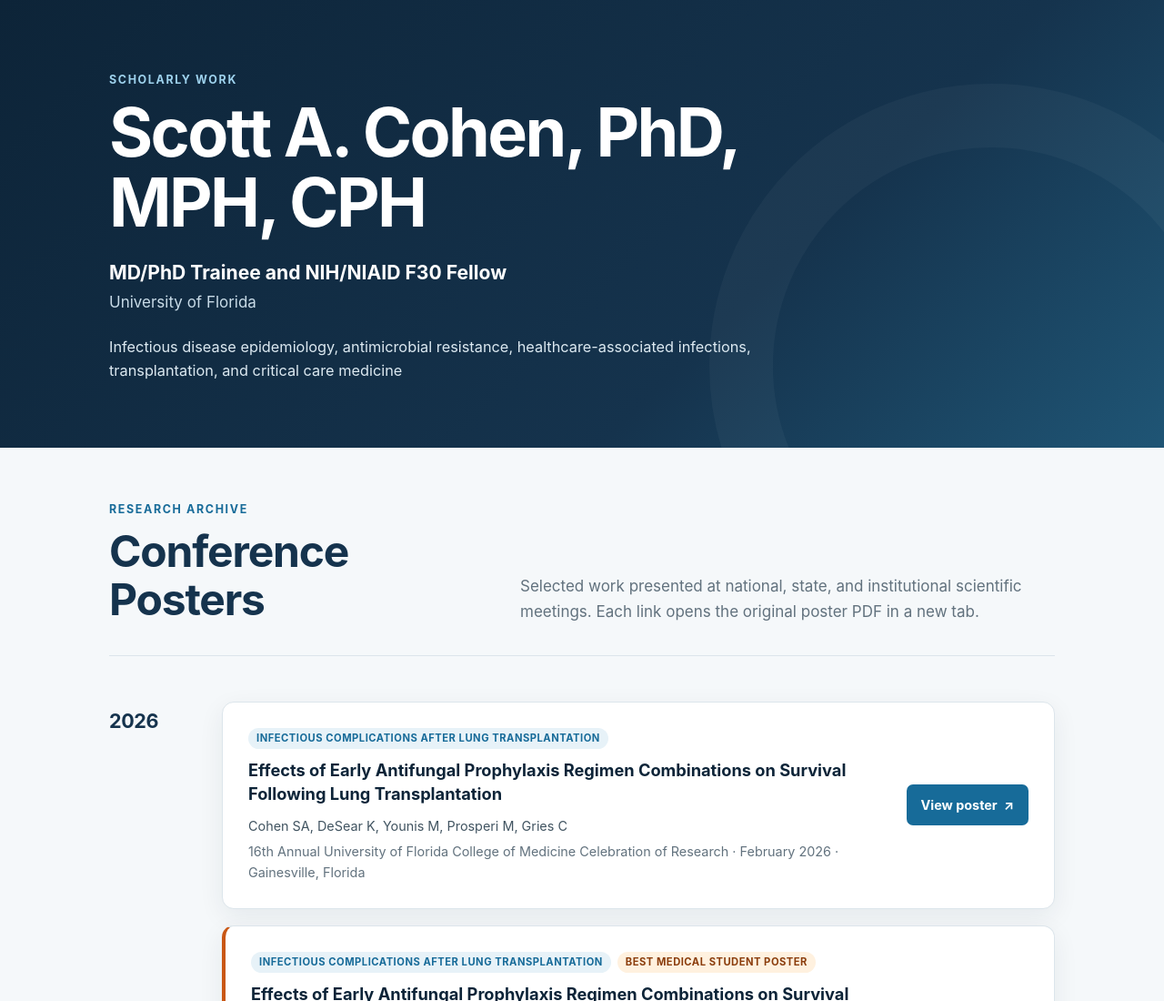
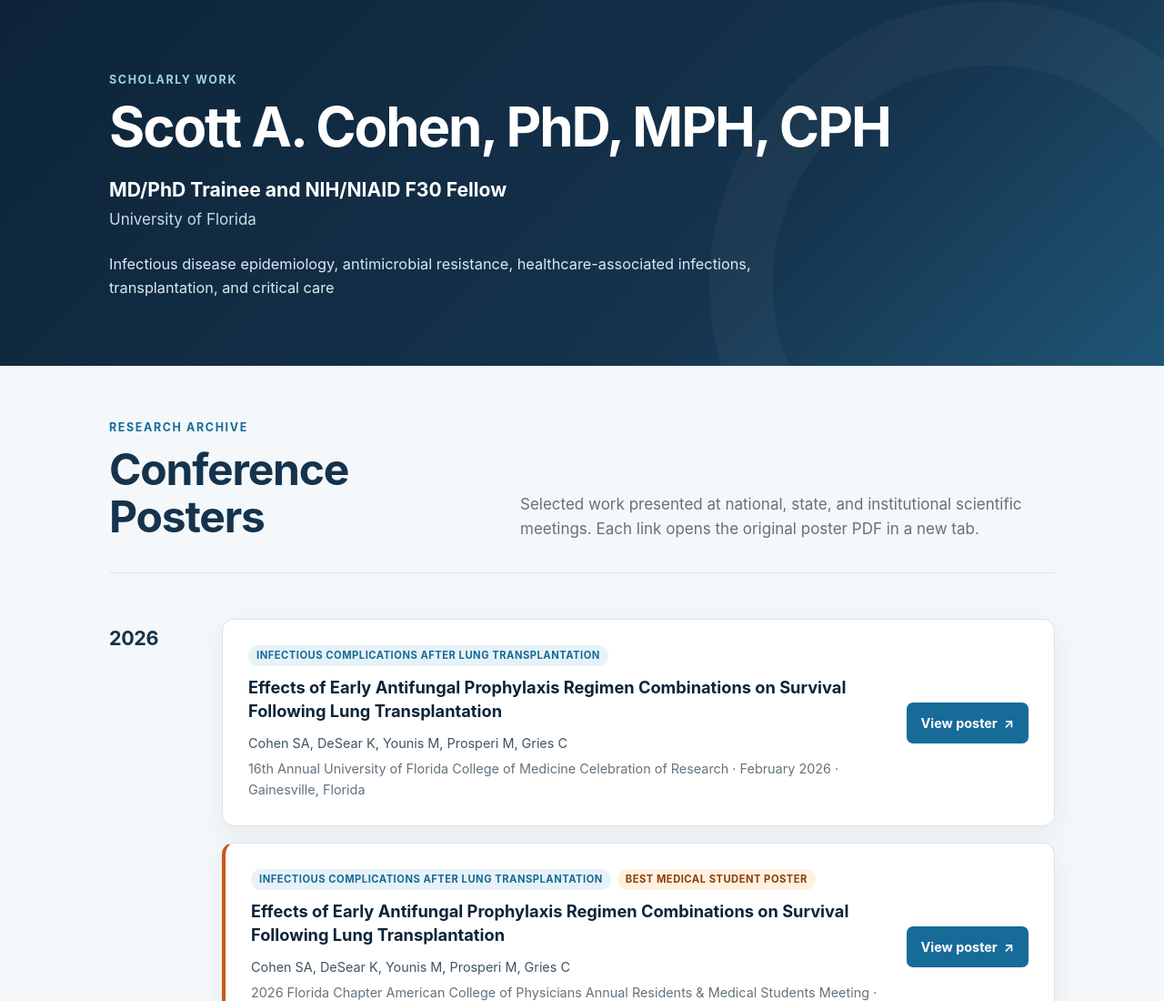
Before and after one commit to cohesa/cohesa.github.io, a plain HTML site: page index.html in a window 1280 px wide. Shown: the top 1100 px of the page at 91% size. Drawn offline with Linux system fonts and the light colour scheme.

Commit message:
Add files via upload

```diff
--- a/index.html
+++ b/index.html
@@ -35,7 +35,7 @@
       "Antimicrobial resistance",
       "Healthcare-associated infections",
       "Lung transplantation",
-      "Critical care medicine",
+      "Critical care",
       "Sepsis",
       "Cardiac arrest"
     ]
@@ -49,12 +49,12 @@
   <header class="site-header">
     <div class="container hero">
       <p class="eyebrow">Scholarly Work</p>
-      <h1>Scott A. Cohen, PhD, MPH, CPH</h1>
+      <h1><span class="person-name">Scott A. Cohen,</span> <span class="credentials">PhD, MPH, CPH</span></h1>
       <p class="subtitle">MD/PhD Trainee and NIH/NIAID F30 Fellow</p>
       <p class="affiliation">University of Florida</p>
       <p class="focus">
         Infectious disease epidemiology, antimicrobial resistance,
-        healthcare-associated infections, transplantation, and critical care medicine
+        healthcare-associated infections, transplantation, and critical care
       </p>
     </div>
   </header>
--- a/styles.css
+++ b/styles.css
@@ -91,12 +91,16 @@ a {
 }
 
 h1 {
-  max-width: 850px;
   margin: 0;
-  font-size: clamp(2.45rem, 7vw, 4.6rem);
+  font-size: clamp(2.25rem, 5.5vw, 3.75rem);
   font-weight: 750;
   letter-spacing: -0.035em;
   line-height: 1.04;
+}
+
+.person-name,
+.credentials {
+  white-space: nowrap;
 }
 
 .subtitle {
```
